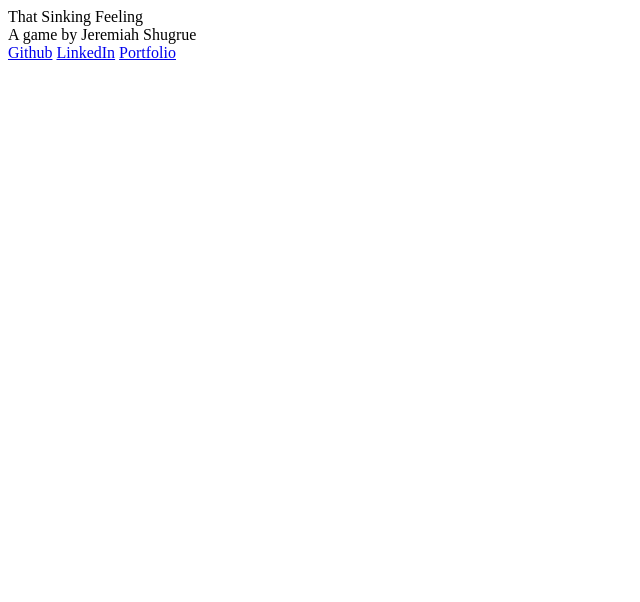
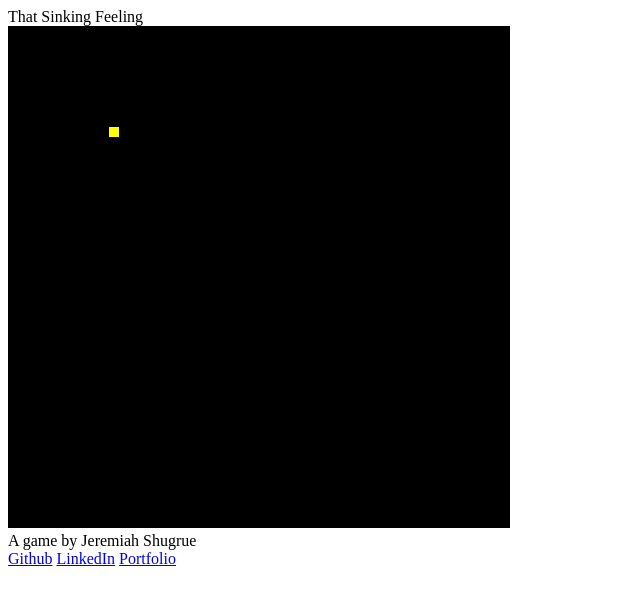
Before and after one commit to jpshugrue/That-Sinking-Feeling, a plain HTML site: page index.html in a window 1280 px wide. Shown: the whole page, without its empty margins (0-640 px from the left). Drawn offline with nearby package versions, Linux system fonts and the light colour scheme.

Commit message:
Add basic board display

```diff
--- a/index.html
+++ b/index.html
@@ -4,15 +4,16 @@
     <meta charset="utf-8">
     <title>That Sinking Feeling</title>
     <link rel="stylesheet" type="text/css" href="./css/main.css">
+    <!-- <script src="https://code.createjs.com/easeljs-0.8.2.min.js"></script> -->
+    <script src="https://ajax.googleapis.com/ajax/libs/jquery/3.2.1/jquery.min.js"></script>
     <script src="./js/bundle.js"></script>
-    <script src="https://code.createjs.com/easeljs-0.8.2.min.js"></script>
   </head>
   <body>
     <header>
       <span>That Sinking Feeling</span>
     </header>
     <main>
-
+      <canvas id="gameCanvas" width="500" height="500"></canvas>
     </main>
     <footer>
       <span>A game by Jeremiah Shugrue</span>
--- a/js/bundle.js
+++ b/js/bundle.js
@@ -67,6 +67,69 @@
 /* 0 */
 /***/ (function(module, exports) {
 
+$(() => {
+  const canvas = document.getElementById('gameCanvas');
+  const context = canvas.getContext('2d');
+  const board = new Board(context);
+});
+
+
+
+class Player {
+
+}
+
+class Board {
+
+  constructor(context) {
+    this.TILE_SIZE = 10;
+    this.BOARD_DIM = 500;
+
+    this.map = this.generateMap();
+    this.render(context);
+  }
+
+  generateMap() {
+    let map = [];
+    for(let i = 0; i < 50; i++) {
+      map.push([]);
+      for(let j = 0; j < 50; j++) {
+        map[i][j] = new Tile([i*10, j*10], false, 10, "blue");
+      }
+    }
+    return map;
+  }
+
+  render(context) {
+    for(let i = 0; i < 50; i++) {
+      for(let j = 0; j < 50; j++) {
+        context.fillStyle = this.map[i, j];
+        context.fillRect(i * 10, j * 10, 10, 10);
+      }
+    }
+    // render player
+    context.fillStyle = "yellow";
+    context.fillRect(100, 100, 10, 10);
+  }
+
+}
+
+class Tile {
+
+  constructor(position, collides, size, color) {
+    this.color = color;
+    this.size = size;
+    this.x = position[0];
+    this.y = position[1];
+    this.collides = collides;
+  }
+
+  inCollision(tile) {
+    return (this.x + this.size <= tile.x || this.x >= tile.x + tile.size
+      || this.y + this.size <= tile.y || this.y >= tile.y + tile.size);
+  }
+
+}
 
 
 /***/ })
```
Also changed, not shown: js/main.js (+63 -0 lines), README.md, 1 other file.
